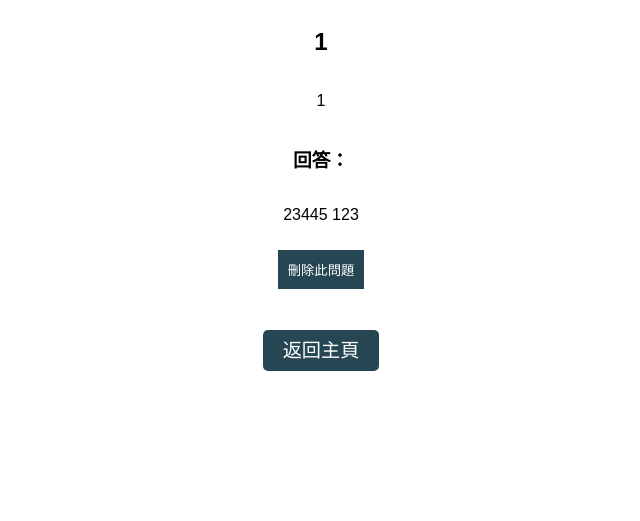
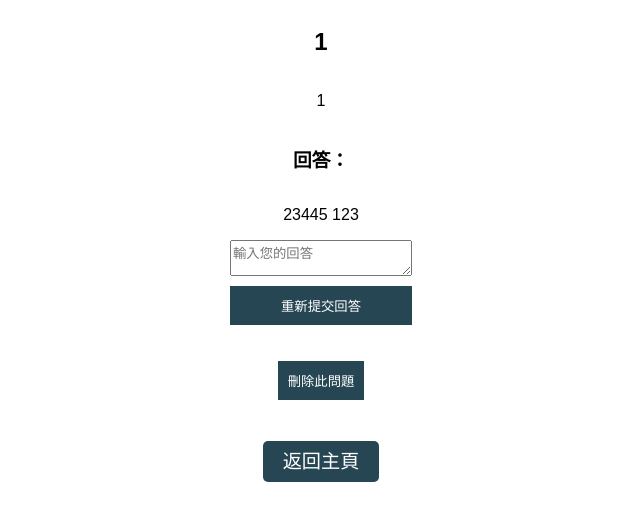
Before and after one commit to Blattellaza/healthcare, a Flask app: page /question/6 in a window 1280 px wide. Shown: the top 521 px of the page, without its empty margins (319-959 px from the left). Run offline with Flask 3, Linux system fonts and the light colour scheme; data comes from the database, SQL or seed files in the repository; both versions use the stored data as it was after the commit.

Commit message:
又改問答

```diff
--- a/app.py
+++ b/app.py
@@ -164,6 +164,9 @@ def question_detail(question_id):
     cursor.execute("SELECT id, problem_subject, problem_detail, answer_detail, problem_status FROM HealthQA WHERE id = ?", (question_id,))
     question = cursor.fetchone()
 
+    if not question:
+        return "問題未找到", 404  # 如果没有找到问题
+
     if request.method == "POST":  # 處理新增回答
         answer = request.form["answer"]
         cursor.execute("""
@@ -182,24 +185,12 @@ def question_detail(question_id):
 def delete_question(question_id):
     conn = sqlite3.connect(DATABASE)
     cursor = conn.cursor()
+
+    # 获取问题详细信息
     cursor.execute("DELETE FROM HealthQA WHERE id = ?", (question_id,))
     conn.commit()
     conn.close()
     return redirect(url_for("index"))
 
-# @app.route('/edit/<int:question_id>', methods=['POST'])
-# def edit_answer(question_id):
-#     # 获取问题并显示当前回答（假设有 question_model 查询）
-#     question = get_question_by_id(question_id)
-
-#     # 显示一个表单让用户编辑回答
-#     if request.method == 'POST':
-#         new_answer = request.form['answer']
-#         update_answer_in_db(question_id, new_answer)  # 更新数据库中的回答
-#         return redirect(url_for('question_page', question_id=question_id))
-
-#     return render_template('edit_answer.html', question=question)  # 编辑页面
-
-
 if __name__ == '__main__':
     app.run(debug=True)
--- a/templates/question_detail.html
+++ b/templates/question_detail.html
@@ -11,16 +11,19 @@
     {% if question[3] %}
         <h3>回答：</h3>
         <p>{{ question[3] }}</p> <!-- 回答內容 -->
-        <!-- 添加“编辑回答”按钮 -->
-        <!-- <form method="POST" action="/edit/{{ question[0] }}">
-            <button type="submit" class="btn-warning">編輯回答</button>
-        </form> -->
+
+        <form method="POST">
+            <textarea name="answer" placeholder="輸入您的回答" required></textarea>
+            <button type="submit">重新提交回答</button>
+        </form>
+
     {% else %}
         <h3>尚未有回答</h3>
         <form method="POST">
             <textarea name="answer" placeholder="輸入您的回答" required></textarea>
             <button type="submit">提交回答</button>
         </form>
+
     {% endif %}
     <form method="POST" action="/delete/{{ question[0] }}">
         <button type="submit" class="btn-danger">刪除此問題</button>
```
Also changed, not shown: database.db.
